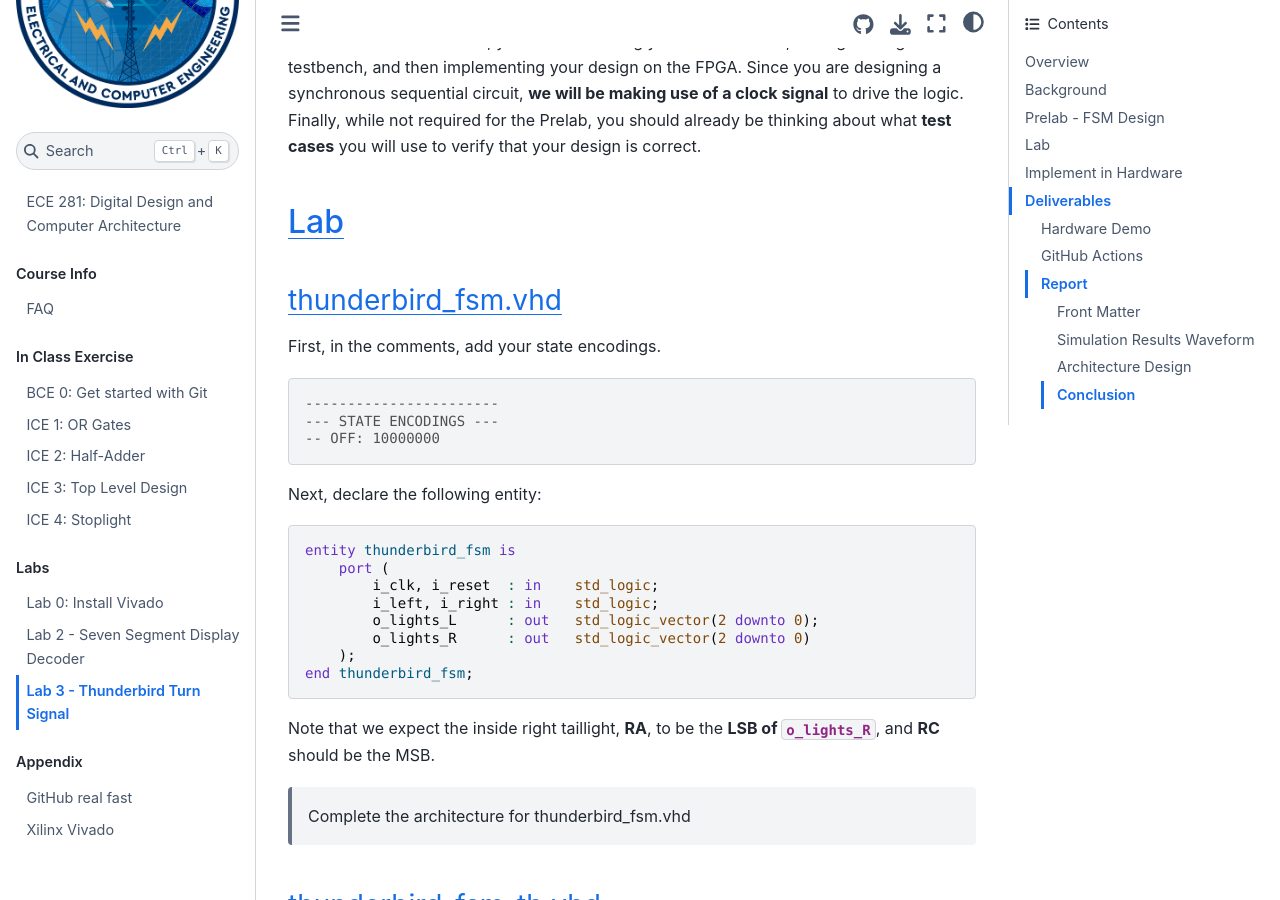
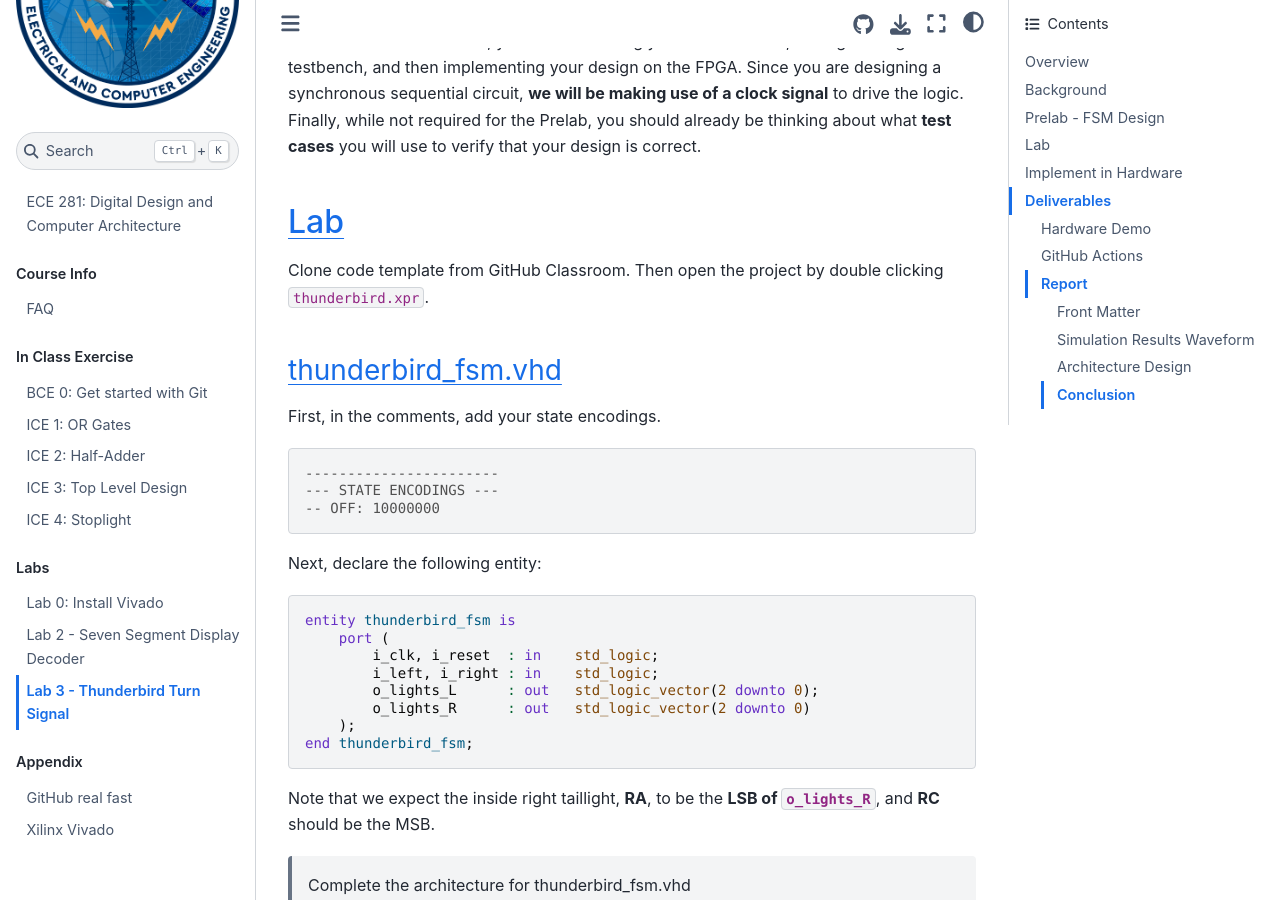
Before and after one commit to USAFA-ECE/ece281-book, a Jupyter Book: the page built from book/lab/lab3.md, in a window 1280 px wide and 900 px high, scrolled down 3449 px. Built offline with Jupyter Book 1.0.4 settings and Sphinx 7.4.7 and the Sphinx Book theme 1.1.4, drawn with Linux system fonts in a browser that asks for light colours; pages that are not in the unit, such as notebooks, are missing from menus.

Commit message:
How to open project

```diff
--- a/book/lab/lab3.md
+++ b/book/lab/lab3.md
@@ -104,6 +104,9 @@ while not required for the Prelab, you should already be thinking about
 what **test cases** you will use to verify that your design is correct.
 
 ## Lab
+
+Clone code template from GitHub Classroom.
+Then open the project by double clicking `thunderbird.xpr`.
 
 ### thunderbird_fsm.vhd
 
```
